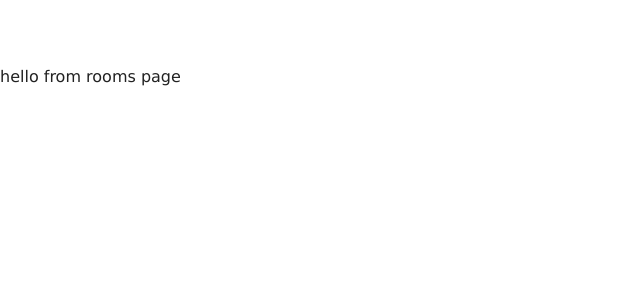
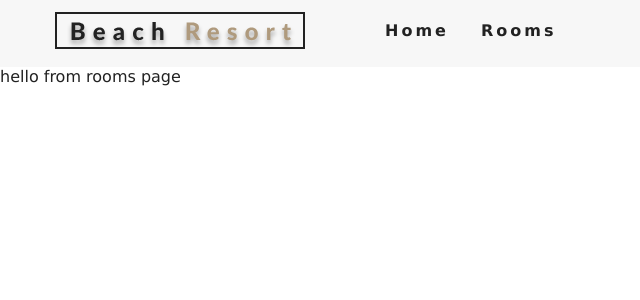
Before and after one commit to LexiosAlex/Carlson-ollege, a React (Create React App) app: page /rooms/double-deluxe in a window 1280 px wide. Shown: the top 300 px of the page, without its empty margins (0-640 px from the left). Built offline with nearby package versions, Linux system fonts and the light colour scheme.

Commit message:
added navbar component

```diff
--- a/src/App.js
+++ b/src/App.js
@@ -1,17 +1,18 @@
 import React from 'react';
-import logo from './logo.svg';
 import './App.css';
 
 import Home from './pages/Home.js'
 import Rooms from './pages/Rooms.js'
 import SingleRoom from './pages/SingleRoom.js'
 import Error from './pages/Error.js'
+import Navbar from './components/Navbar.js'
 
 import {Route, Switch} from "react-router-dom"
 
 function App() {
   return (
     <div>
+      <Navbar/>
       <Switch>
         <Route exact path="/" component={Home}/>
         <Route path="/rooms" component={Rooms}/>
--- /dev/null
+++ b/src/components/Navbar.js
@@ -0,0 +1,34 @@
+import React, { Component } from "react";
+import logo from "../images/logo.svg";
+import { FaAlignRight } from "react-icons/fa";
+import { Link } from "react-router-dom";
+
+export default class Navbar extends Component {
+  state = {
+    isOpen: false
+  };
+  handleToggle = () => this.setState({ isOpen: !this.state.isOpen });
+  render() {
+    return <nav className="navbar">
+      <div className="nav-center">
+        <div className="nav-header">
+          <Link to="/">
+            <img src={logo} alt="Beach Resort"/>
+          </Link>
+          <button type='button' className="nav-btn" onClick={this.handleToggle}>
+            <FaAlignRight className="nav-icon"/>
+          </button>
+        </div>
+        <ul className={this.state.isOpen ? "nav-links show-nav" : "nav-links"}>
+          <li >
+            <Link to="/">Home</Link>
+          </li>
+          <li >
+            <Link to="/rooms">Rooms</Link>
+          </li>
+        </ul>
+      </div>
+
+    </nav>;
+  }
+}
```
Also changed, not shown: src/components/NavBar.js (deleted).
